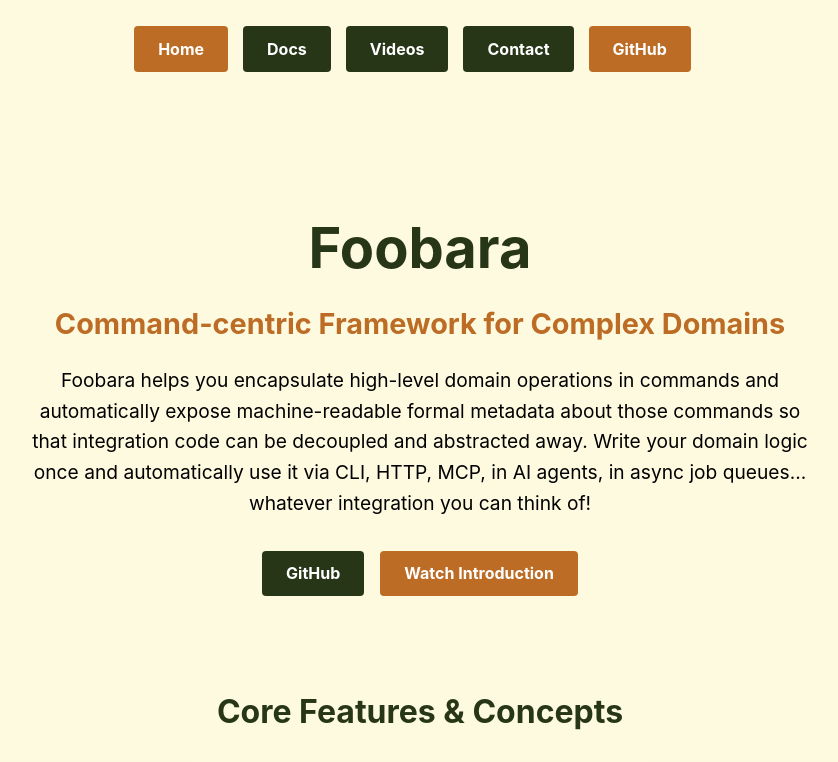
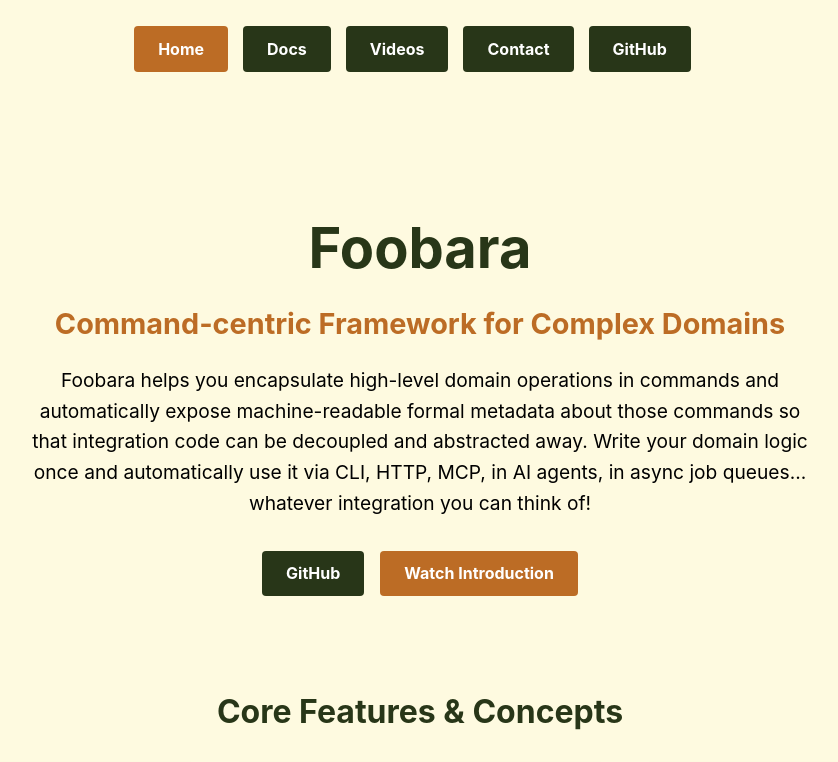
Before and after one commit to foobara/foobara-www, a React (Create React App) app: page / in a window 1280 px wide. Shown: the top 762 px of the page, without its empty margins (220-1058 px from the left). Built offline with nearby package versions, Linux system fonts and the light colour scheme; the HTML template or start-up script is replaced by a standard one.

Commit message:
Fix git link styling

```diff
--- a/src/Header.tsx
+++ b/src/Header.tsx
@@ -43,7 +43,6 @@
         <li>
           <a
             href="http://github.com/foobara/foobara"
-            className="secondary"
             target="_blank"
             rel="noopener noreferrer"
           >
```
